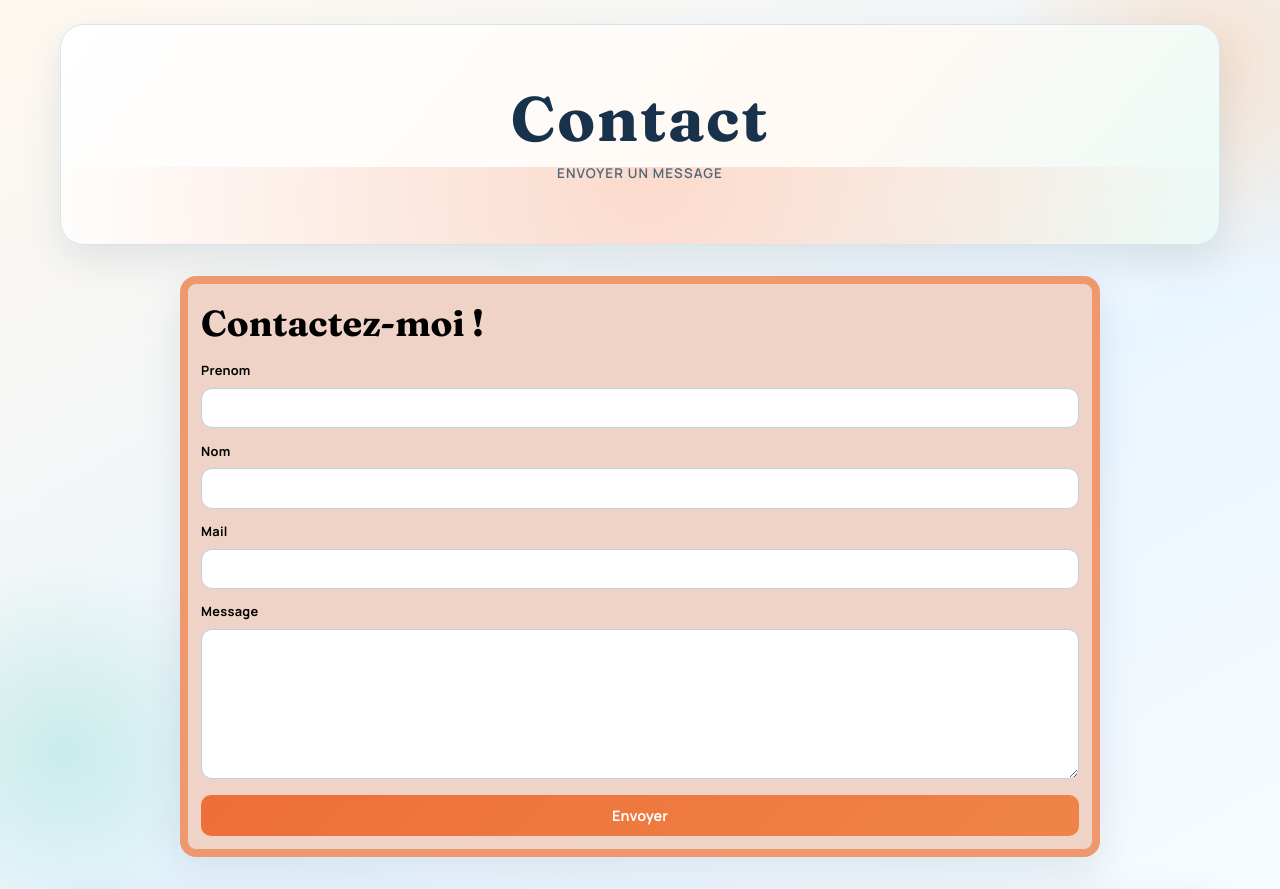
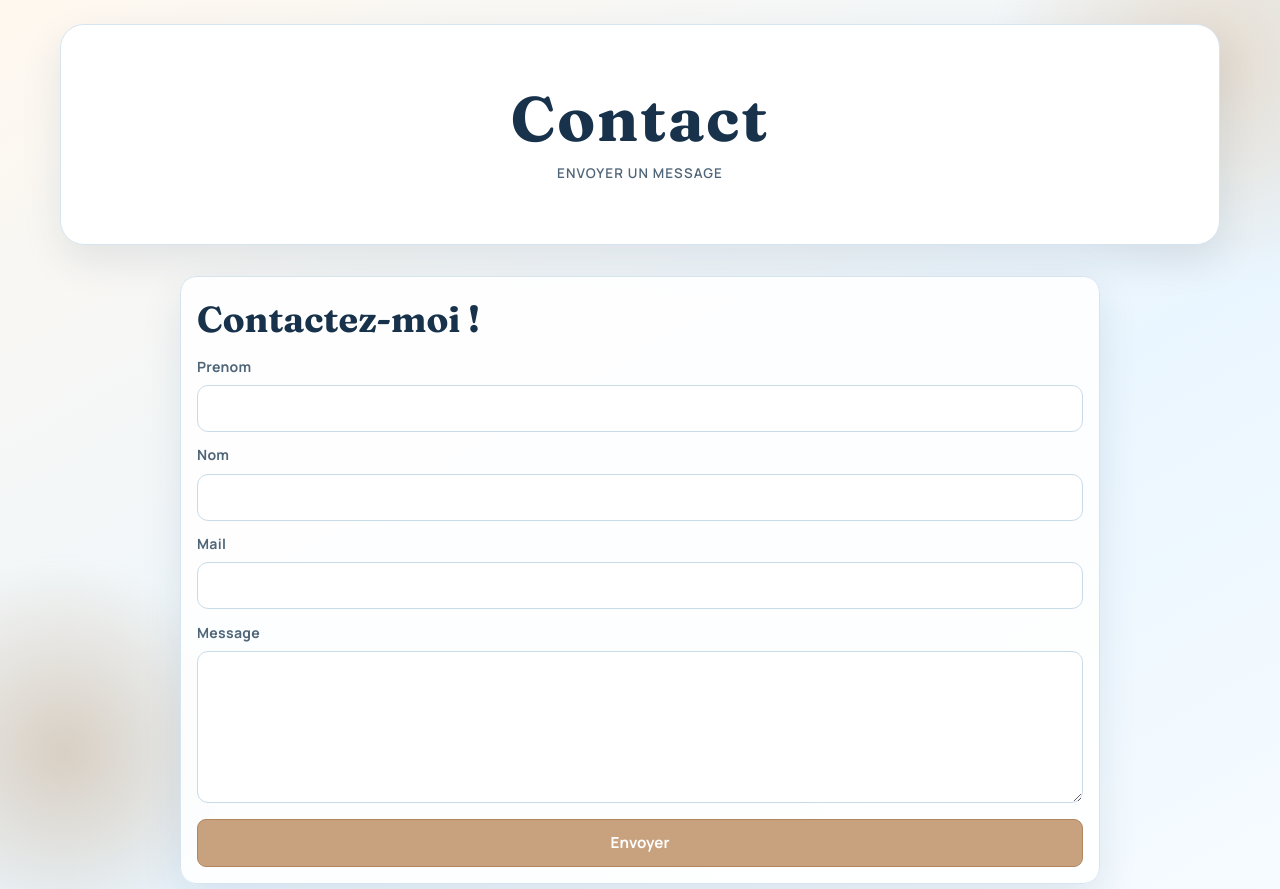
Before and after one commit to XBanditxPandaX/photo_project, a React (Vite) app in the folder frontend/: page /contact in a window 1280 px wide. Shown: the top 889 px of the page. Built offline with nearby package versions, Linux system fonts and the light colour scheme; no server answers.

Commit message:
fix : Correction des incohérences graphiques sur le projet

```diff
--- a/frontend/src/App.css
+++ b/frontend/src/App.css
@@ -9,10 +9,12 @@
   --text-primary: #17324a;
   --text-secondary: #4f6578;
   --border-soft: #d6e4ef;
-  --accent: #eb6a3a;
-  --accent-strong: #d65b2f;
-  --accent-soft: #ffe2d5;
-  --accent-cool: #198a77;
+  --accent: #b1865f;
+  --accent-light: #c8a27f;
+  --accent-strong: #8d6748;
+  --accent-soft: #f3e6d8;
+  --accent-cool: #9b7859;
+  --button-text: #ffffff;
   --danger: #c63f3f;
   --shadow-soft: 0 16px 40px rgba(20, 52, 82, 0.1);
   --shadow-hover: 0 22px 44px rgba(20, 52, 82, 0.18);
@@ -51,7 +53,7 @@ body::before {
   height: 28rem;
   top: -10rem;
   right: -10rem;
-  background: radial-gradient(circle, rgba(255, 203, 160, 0.45) 0%, rgba(255, 203, 160, 0) 70%);
+  background: radial-gradient(circle, rgba(217, 188, 157, 0.45) 0%, rgba(217, 188, 157, 0) 70%);
 }
 
 body::after {
@@ -59,7 +61,7 @@ body::after {
   height: 24rem;
   bottom: -9rem;
   left: -8rem;
-  background: radial-gradient(circle, rgba(163, 225, 215, 0.5) 0%, rgba(163, 225, 215, 0) 70%);
+  background: radial-gradient(circle, rgba(194, 167, 138, 0.5) 0%, rgba(194, 167, 138, 0) 70%);
 }
 
 .app {
@@ -75,7 +77,7 @@ body::after {
   padding: clamp(2.1rem, 5vw, 3.8rem) 1.4rem;
   border-radius: var(--radius-lg);
   border: 1px solid var(--border-soft);
-  background: linear-gradient(130deg, #ffffff 0%, #fff9f4 64%, #ebfbf8 100%);
+  background: var(--surface);
   box-shadow: var(--shadow-soft);
   position: relative;
   overflow: hidden;
@@ -83,11 +85,7 @@ body::after {
 }
 
 .header::after {
-  content: '';
-  position: absolute;
-  inset: auto -20% -65% -20%;
-  height: 220px;
-  background: radial-gradient(circle at 50% 0%, rgba(235, 106, 58, 0.22) 0%, rgba(235, 106, 58, 0) 70%);
+  content: none;
 }
 
 .header h1 {
@@ -118,9 +116,9 @@ body::after {
   margin-top: 1.1rem;
   padding: 0.62rem 1.1rem;
   border-radius: 999px;
-  border: 1px solid var(--border-soft);
-  background: #ffffff;
-  color: var(--text-primary);
+  border: 1px solid var(--accent);
+  background: var(--accent-light);
+  color: var(--button-text);
   font-size: 0.9rem;
   font-weight: 700;
   text-decoration: none;
@@ -130,8 +128,8 @@ body::after {
 }
 
 .header-contact-link:hover {
-  background: var(--accent-soft);
-  border-color: #f4bcaa;
+  background: var(--accent);
+  border-color: var(--accent-strong);
   transform: translateY(-1px);
 }
 
@@ -149,7 +147,7 @@ body::after {
 }
 
 .hero-card {
-  background: linear-gradient(140deg, #ffffff 0%, #fffaf5 46%, #ecfbf7 100%);
+  background: var(--surface);
   border: 1px solid var(--border-soft);
   border-radius: 18px;
   box-shadow: var(--shadow-soft);
@@ -208,8 +206,8 @@ body::after {
   border: none;
   border-radius: 999px;
   padding: 0.62rem 1.05rem;
-  background: #1f8f7f;
-  color: #ffffff;
+  background: var(--accent-light);
+  color: var(--button-text);
   font-weight: 700;
   font-size: 0.9rem;
   cursor: pointer;
@@ -218,7 +216,7 @@ body::after {
 
 .btn-scroll-gallery:hover {
   transform: translateY(-1px);
-  background: #167665;
+  background: var(--accent);
 }
 
 .gallery-container {
@@ -231,22 +229,22 @@ body::after {
   justify-content: center;
   margin: 0 0 1.7rem;
   padding: 0.8rem 1.25rem;
-  background: linear-gradient(135deg, var(--accent) 0%, #f68a47 100%);
-  color: #ffffff;
+  background: var(--accent-light);
+  color: var(--button-text);
   border: none;
   border-radius: 999px;
   font-size: 0.97rem;
   font-weight: 700;
   letter-spacing: 0.02em;
   cursor: pointer;
-  box-shadow: 0 10px 24px rgba(235, 106, 58, 0.32);
-  transition: transform 0.2s ease, box-shadow 0.2s ease, filter 0.2s ease;
+  box-shadow: 0 10px 24px rgba(141, 103, 72, 0.32);
+  transition: transform 0.2s ease, box-shadow 0.2s ease, background 0.2s ease;
 }
 
 .btn-add-photo:hover {
   transform: translateY(-2px);
-  box-shadow: 0 15px 30px rgba(235, 106, 58, 0.42);
-  filter: saturate(1.06);
+  box-shadow: 0 15px 30px rgba(141, 103, 72, 0.42);
+  background: var(--accent);
 }
 
 .btn-add-photo:active {
@@ -258,7 +256,7 @@ body::after {
   padding: 1rem;
   border-radius: 16px;
   border: 1px solid #d8e7f2;
-  background: linear-gradient(120deg, #ffffff 0%, #fff6f0 56%, #f2fbf9 100%);
+  background: var(--surface);
   box-shadow: var(--shadow-soft);
   animation: fade-up 0.5s ease both;
 }
@@ -351,7 +349,7 @@ body::after {
   bottom: 12%;
   width: 5px;
   border-radius: 999px;
-  background: linear-gradient(180deg, var(--accent) 0%, var(--accent-cool) 100%);
+  background: var(--accent);
 }
 
 .carousel-subtitle {
@@ -361,9 +359,9 @@ body::after {
 }
 
 .btn-view-more {
-  background: var(--surface-soft);
-  color: var(--text-primary);
-  border: 1px solid var(--border-soft);
+  background: var(--accent-light);
+  color: var(--button-text);
+  border: 1px solid var(--accent);
   border-radius: 999px;
   padding: 0.5rem 1rem;
   font-size: 0.84rem;
@@ -373,8 +371,8 @@ body::after {
 }
 
 .btn-view-more:hover {
-  background: var(--accent-soft);
-  border-color: #f4bcaa;
+  background: var(--accent);
+  border-color: var(--accent-strong);
   transform: translateY(-1px);
 }
 
@@ -441,7 +439,7 @@ body::after {
   position: absolute;
   inset: auto 0 0;
   padding: 1.5rem 0.95rem 0.9rem;
-  background: linear-gradient(180deg, rgba(18, 47, 73, 0) 0%, rgba(18, 47, 73, 0.84) 100%);
+  background: rgba(18, 47, 73, 0.8);
   opacity: 0;
   transition: opacity 0.25s ease;
 }
@@ -463,9 +461,9 @@ body::after {
   width: 2.35rem;
   height: 2.35rem;
   border-radius: 50%;
-  border: 1px solid #c7dcec;
-  background: rgba(255, 255, 255, 0.9);
-  color: var(--text-primary);
+  border: 1px solid var(--accent);
+  background: var(--accent-light);
+  color: var(--button-text);
   font-size: 1.3rem;
   font-weight: 700;
   cursor: pointer;
@@ -478,7 +476,8 @@ body::after {
 }
 
 .carousel-btn:hover {
-  background: #fff4ef;
+  background: var(--accent);
+  border-color: var(--accent-strong);
   transform: translateY(-50%) scale(1.05);
 }
 
@@ -513,9 +512,9 @@ body::after {
 }
 
 .btn-back {
-  background: #ffffff;
-  color: var(--text-primary);
-  border: 1px solid var(--border-soft);
+  background: var(--accent-light);
+  color: var(--button-text);
+  border: 1px solid var(--accent);
   border-radius: 999px;
   padding: 0.5rem 1rem;
   font-size: 0.9rem;
@@ -525,7 +524,8 @@ body::after {
 }
 
 .btn-back:hover {
-  background: var(--accent-soft);
+  background: var(--accent);
+  border-color: var(--accent-strong);
   transform: translateX(-1px);
 }
 
@@ -534,10 +534,6 @@ body::after {
   font-family: 'Fraunces', Georgia, serif;
   font-size: clamp(1.35rem, 4vw, 1.9rem);
   color: var(--text-primary);
-  background: linear-gradient(120deg, var(--text-primary) 0%, #1e7f8a 100%);
-  -webkit-background-clip: text;
-  -webkit-text-fill-color: transparent;
-  background-clip: text;
 }
 
 .category-subtitle {
@@ -583,7 +579,7 @@ body::after {
   position: absolute;
   inset: auto 0 0;
   padding: 1.3rem 1rem 0.85rem;
-  background: linear-gradient(180deg, rgba(18, 47, 73, 0) 0%, rgba(18, 47, 73, 0.84) 100%);
+  background: rgba(18, 47, 73, 0.8);
   opacity: 0;
   transition: opacity 0.24s ease;
 }
@@ -623,7 +619,7 @@ body::after {
   position: absolute;
   inset: auto 0 0;
   padding: 1rem;
-  background: linear-gradient(180deg, rgba(18, 47, 73, 0) 0%, rgba(18, 47, 73, 0.84) 100%);
+  background: rgba(18, 47, 73, 0.8);
 }
 
 .photo-card-title {
@@ -744,7 +740,7 @@ body::after {
   width: min(520px, 100%);
   max-height: 92vh;
   overflow-y: auto;
-  background: linear-gradient(180deg, #ffffff 0%, #f8fbff 100%);
+  background: var(--surface);
   border-radius: 16px;
   border: 1px solid var(--border-soft);
   box-shadow: 0 26px 54px rgba(15, 42, 67, 0.26);
@@ -758,8 +754,8 @@ body::after {
   top: 0.9rem;
   right: 0.9rem;
   border: none;
-  background: #edf4fa;
-  color: var(--text-primary);
+  background: var(--accent-light);
+  color: var(--button-text);
   width: 2rem;
   height: 2rem;
   border-radius: 50%;
@@ -769,7 +765,7 @@ body::after {
 }
 
 .modal-close:hover {
-  background: #ddebf6;
+  background: var(--accent);
 }
 
 .modal-title {
@@ -855,20 +851,23 @@ body::after {
 }
 
 .btn-cancel {
-  background: #e8f0f7;
-  color: var(--text-primary);
+  background: var(--accent-light);
+  color: var(--button-text);
 }
 
 .btn-cancel:hover {
-  background: #dce9f4;
+  background: var(--accent);
 }
 
 .btn-submit {
-  background: linear-gradient(135deg, var(--accent) 0%, #f68a47 100%);
-  color: #ffffff;
+  background: var(--accent-light);
+  border: 1px solid var(--accent);
+  color: var(--button-text);
 }
 
 .btn-submit:hover:not(:disabled) {
+  background: var(--accent);
+  border-color: var(--accent-strong);
   transform: translateY(-1px);
 }
 
@@ -1028,10 +1027,10 @@ body::after {
 .contact-panel {
   width: min(920px, 100%);
   margin: 0 auto;
-  padding: 0.82rem;
-  border: 0.55rem solid #ef986d;
+  padding: 1rem;
+  border: 1px solid var(--border-soft);
   border-radius: 16px;
-  background: #efd3c6;
+  background: rgba(255, 255, 255, 0.88);
   box-shadow: var(--shadow-soft);
   animation: fade-up 0.5s ease both;
 }
@@ -1040,7 +1039,7 @@ body::after {
   margin: 0 0 0.75rem;
   font-family: 'Fraunces', Georgia, serif;
   font-size: clamp(1.45rem, 3vw, 2.25rem);
-  color: #000000;
+  color: var(--text-primary);
 }
 
 .contact-form {
@@ -1050,18 +1049,19 @@ body::after {
 }
 
 .contact-form .form-group label {
-  color: #000000;
-  font-size: 0.8rem;
+  color: var(--text-secondary);
+  font-size: 0.88rem;
   font-weight: 700;
+  letter-spacing: 0.02em;
 }
 
 .contact-form .form-group input,
 .contact-form .form-group textarea {
   background: #ffffff;
-  border: 1px solid #bcd1e2;
+  border: 1px solid #cadbe8;
   border-radius: 11px;
-  padding: 0.62rem 0.78rem;
-  font-size: 0.9rem;
+  padding: 0.75rem 0.82rem;
+  font-size: 0.95rem;
 }
 
 .contact-form .form-group textarea {
@@ -1072,19 +1072,15 @@ body::after {
   width: 100%;
   min-width: 0;
   margin-top: 0.2rem;
-  border-radius: 10px;
-  padding: 0.68rem 0.9rem;
-  background: linear-gradient(135deg, #ed6f38 0%, #ef8448 100%);
-  font-size: 0.9rem;
 }
 
 .contact-success {
   margin-top: 1rem;
   padding: 0.65rem 0.8rem;
   border-radius: 9px;
-  border: 1px solid #bde0d7;
-  background: #eaf9f5;
-  color: #ffffff;
+  border: 1px solid #d8c5af;
+  background: #f7eee4;
+  color: var(--accent-cool);
   font-weight: 600;
   font-size: 0.92rem;
 }
@@ -1095,14 +1091,13 @@ body::after {
   border-radius: 9px;
   border: 1px solid #f4c0c0;
   background: #ffe8e8;
-  color: #ffffff;
+  color: var(--danger);
   font-weight: 600;
   font-size: 0.92rem;
 }
 
 @media (max-width: 768px) {
   .contact-panel {
-    border-width: 0.4rem;
     padding: 0.62rem;
   }
 
@@ -1115,6 +1110,6 @@ body::after {
   }
 
   .contact-submit {
-    font-size: 1.05rem;
+    font-size: 0.95rem;
   }
 }
```
Also changed, not shown: 8 other files (tests, documents, lock files or other folders).
